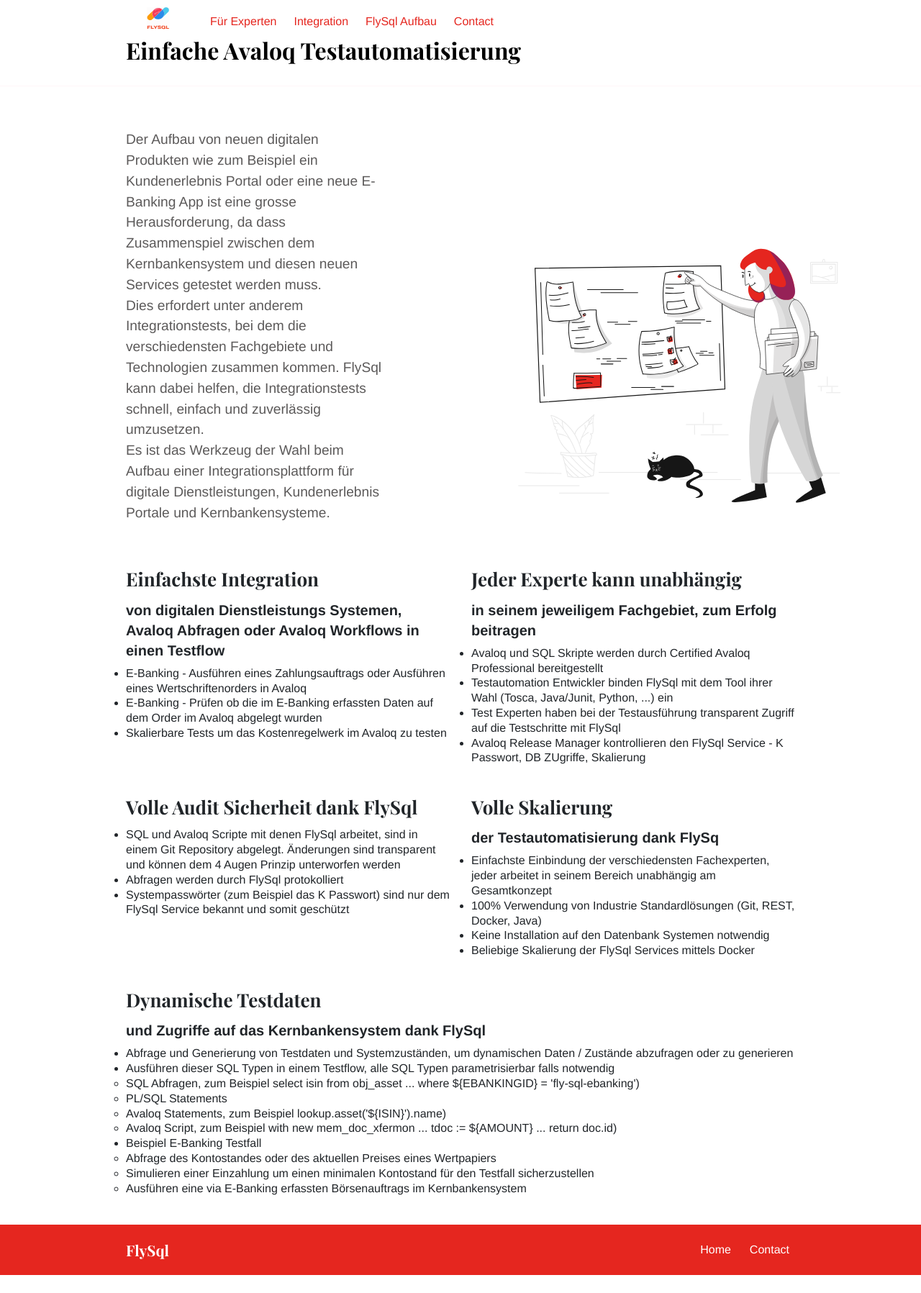
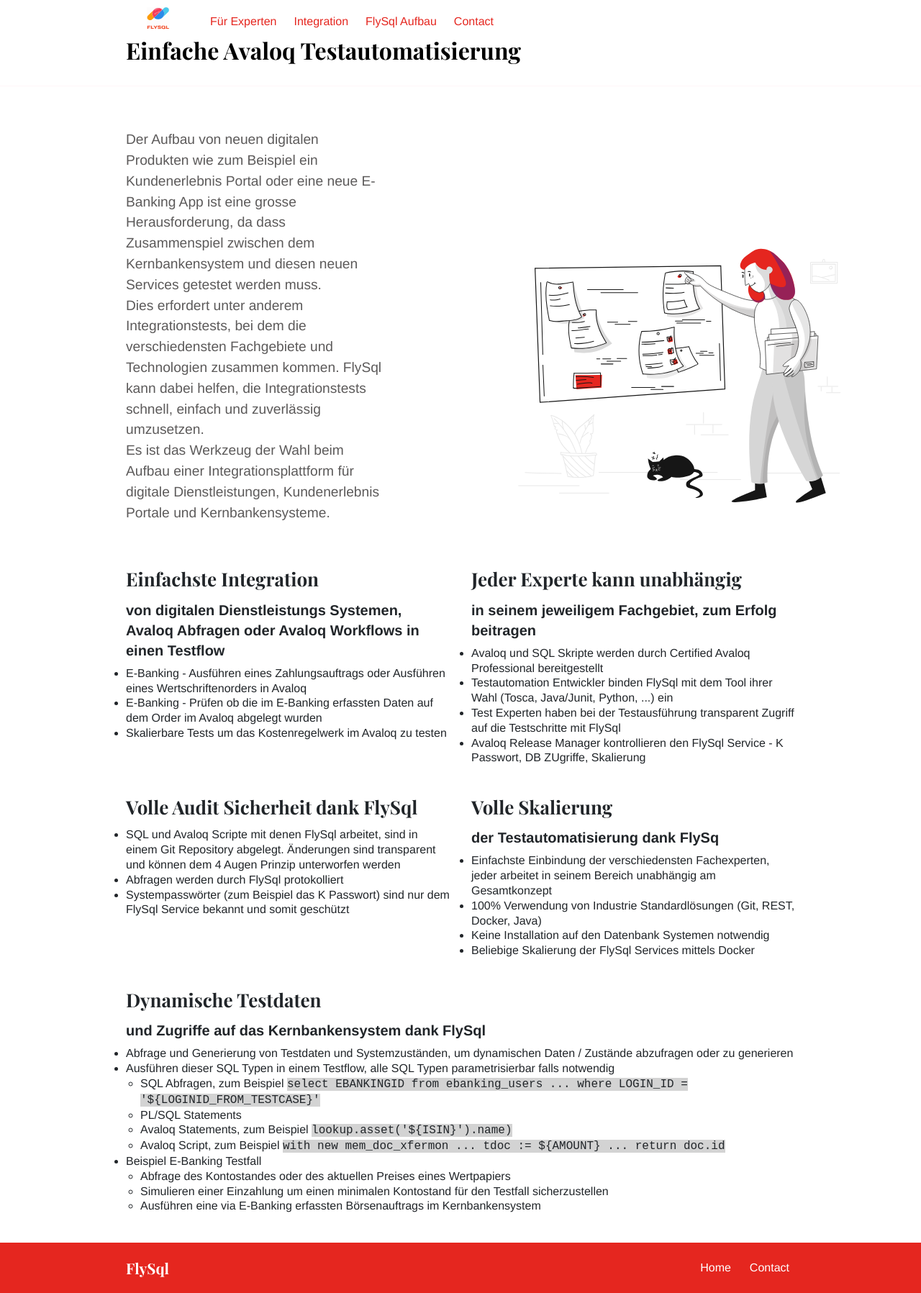
Before and after one commit to flysql/flysql.github.io, a Jekyll site: the page built from index.md, in a window 1280 px wide. Shown: the whole page at 72% size. Built offline with Jekyll 4.4.1, drawn with Linux system fonts in a browser that asks for light colours; before the commit the page ends 1772 px from its top, so only the background shows below that.

Commit message:
adds sql.css, improves style in home

```diff
--- a/_layouts/home.html
+++ b/_layouts/home.html
@@ -77,17 +77,17 @@
         <li>Abfrage und Generierung von Testdaten und Systemzuständen, um dynamischen Daten / Zustände abzufragen
           oder zu generieren</li>
         <li>Ausführen dieser SQL Typen in einem Testflow, alle SQL Typen parametrisierbar falls notwendig</li>
-        <ul>
-          <li>SQL Abfragen, zum Beispiel <span class="sql-black code-grey-font">select isin from obj_asset ...
-              where ${EBANKINGID} = 'fly-sql-ebanking')</span></li>
+        <ul class="li-2nd-level">
+          <li>SQL Abfragen, zum Beispiel <span class="sql">select EBANKINGID from ebanking_users ...
+              where LOGIN_ID = '${LOGINID_FROM_TESTCASE}'</span></li>
           <li>PL/SQL Statements</li>
           <li>Avaloq Statements, zum Beispiel <span
-              class="sql-black code-grey-font">lookup.asset('${ISIN}').name)</span></li>
-          <li>Avaloq Script, zum Beispiel <span class="sql-black code-grey-font">with new mem_doc_xfermon ... tdoc
-              := ${AMOUNT} ... return doc.id)</span></li>
+              class="sql">lookup.asset('${ISIN}').name)</span></li>
+          <li>Avaloq Script, zum Beispiel <span class="sql">with new mem_doc_xfermon ... tdoc
+              := ${AMOUNT} ... return doc.id</span></li>
         </ul>
         <li>Beispiel E-Banking Testfall</li>
-        <ul>
+        <ul class="li-2nd-level">
           <li>Abfrage des Kontostandes oder des aktuellen Preises eines Wertpapiers</li>
           <li>Simulieren einer Einzahlung um einen minimalen Kontostand für den Testfall sicherzustellen</li>
           <li>Ausführen eine via E-Banking erfassten Börsenauftrags im Kernbankensystem</li>
--- /dev/null
+++ b/_sass/components/_sql.scss
@@ -0,0 +1,4 @@
+.sql {
+    background-color: lightgray;
+    font-family: 'Courier New', Courier, monospace;
+}
--- a/assets/css/style.scss
+++ b/assets/css/style.scss
@@ -51,6 +51,7 @@
 @import "components/main-menu";
 @import "components/page";
 @import "components/social";
+@import "components/sql";
 @import "components/strip";
 @import "components/sub-footer";
 @import "components/title";
@@ -76,3 +77,7 @@
   color: black;
   text-align: left;
 }
+
+.li-2nd-level {
+  margin-left: 20px;
+}
```
